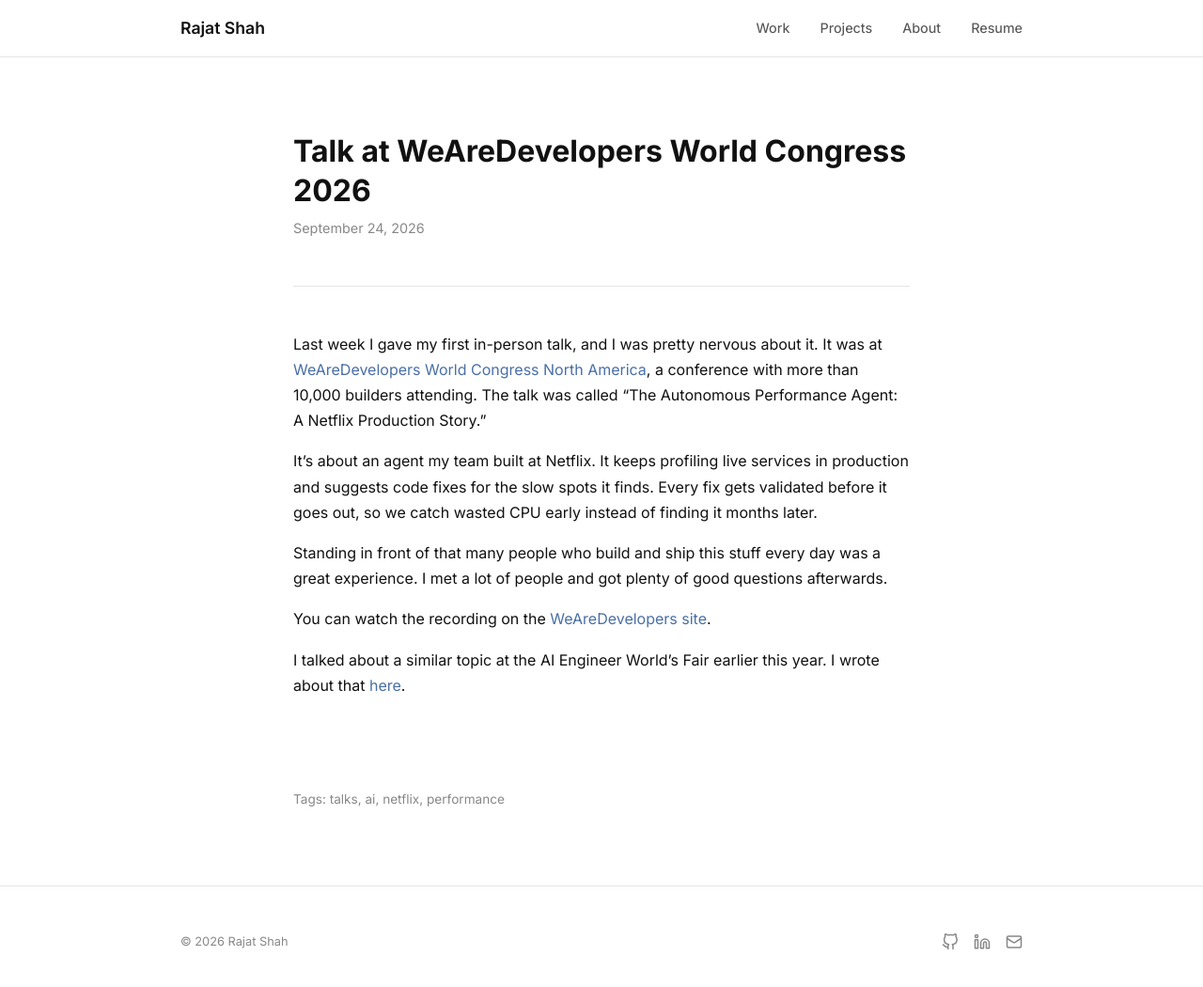
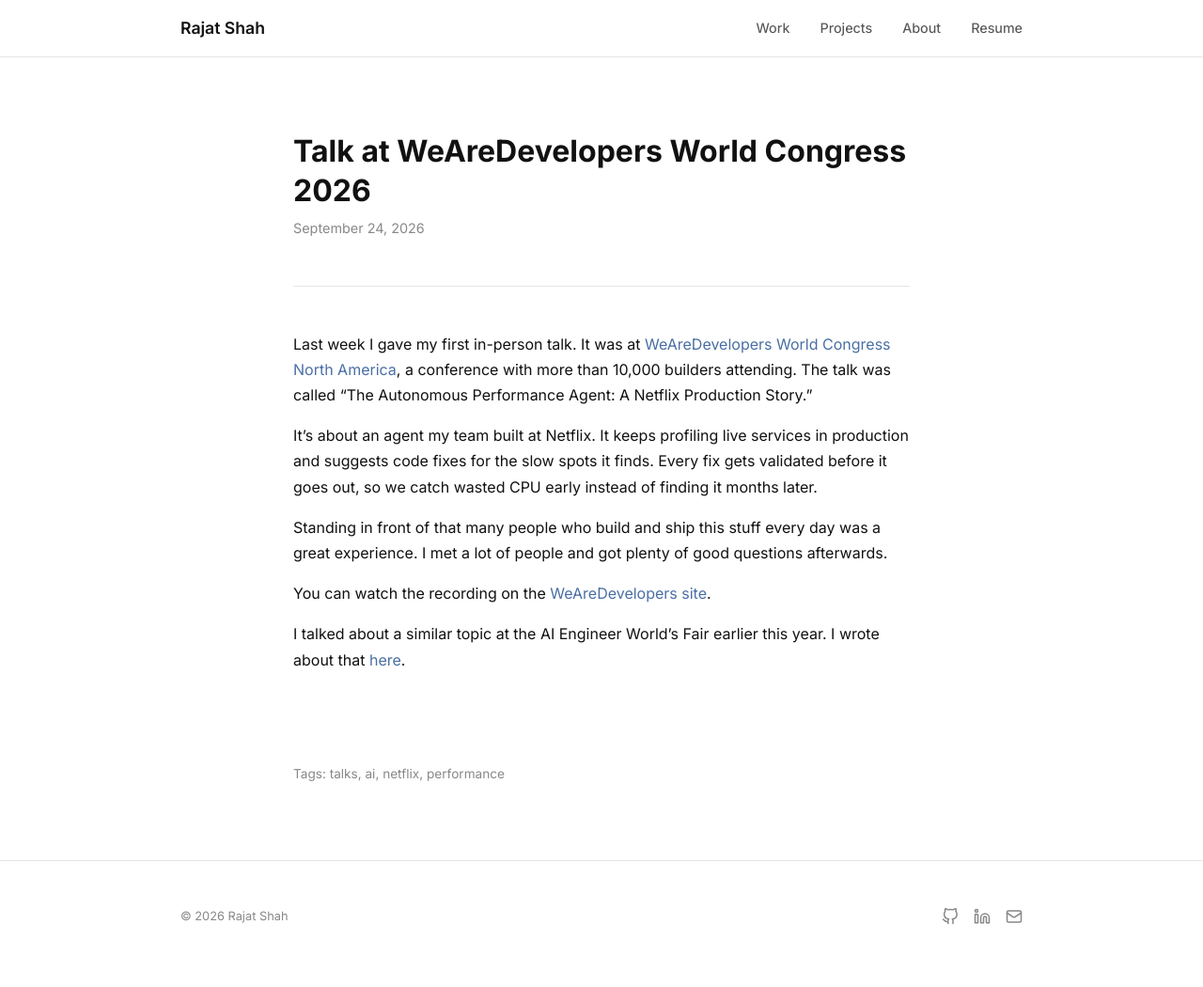
Before and after one commit to shahrajat/shahrajat.github.io, a Jekyll site: the page built from _posts/2026-09-24-wearedevelopers-autonomous-performance-agent.md, in a window 1280 px wide and 1061 px high. Shown: the top 1050 px of the window at 94% size. Built offline with Jekyll 4.4.1, drawn with Linux system fonts in a browser that asks for light colours.

Commit message:
Edit WeAreDevelopers talk post intro

```diff
--- a/_posts/2026-09-24-wearedevelopers-autonomous-performance-agent.md
+++ b/_posts/2026-09-24-wearedevelopers-autonomous-performance-agent.md
@@ -9,7 +9,7 @@
 published: true
 ---
 
-Last week I gave my first in-person talk, and I was pretty nervous about it. It was at [WeAreDevelopers World Congress North America](https://www.wearedevelopers.com/world-congress-north-america), a conference with more than 10,000 builders attending. The talk was called "The Autonomous Performance Agent: A Netflix Production Story."
+Last week I gave my first in-person talk. It was at [WeAreDevelopers World Congress North America](https://www.wearedevelopers.com/world-congress-north-america), a conference with more than 10,000 builders attending. The talk was called "The Autonomous Performance Agent: A Netflix Production Story."
 
 It's about an agent my team built at Netflix. It keeps profiling live services in production and suggests code fixes for the slow spots it finds. Every fix gets validated before it goes out, so we catch wasted CPU early instead of finding it months later.
 
```
